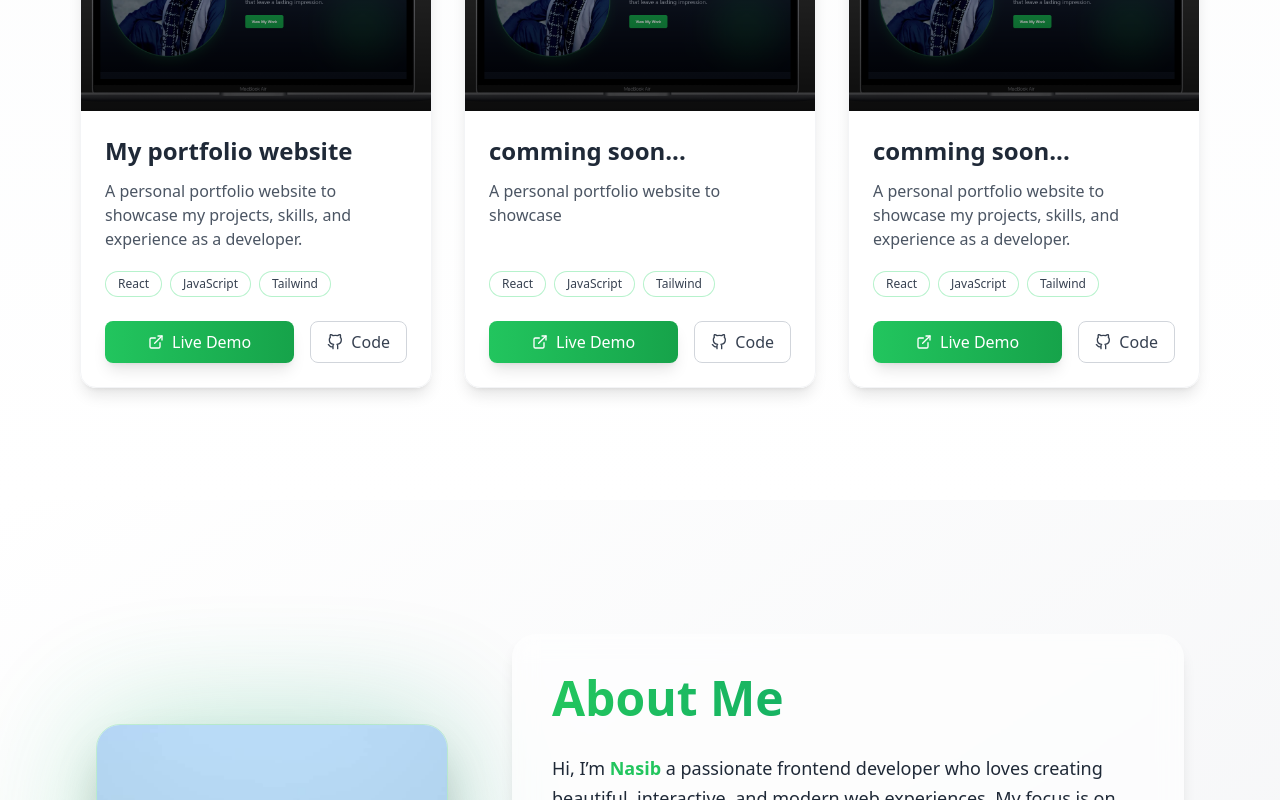
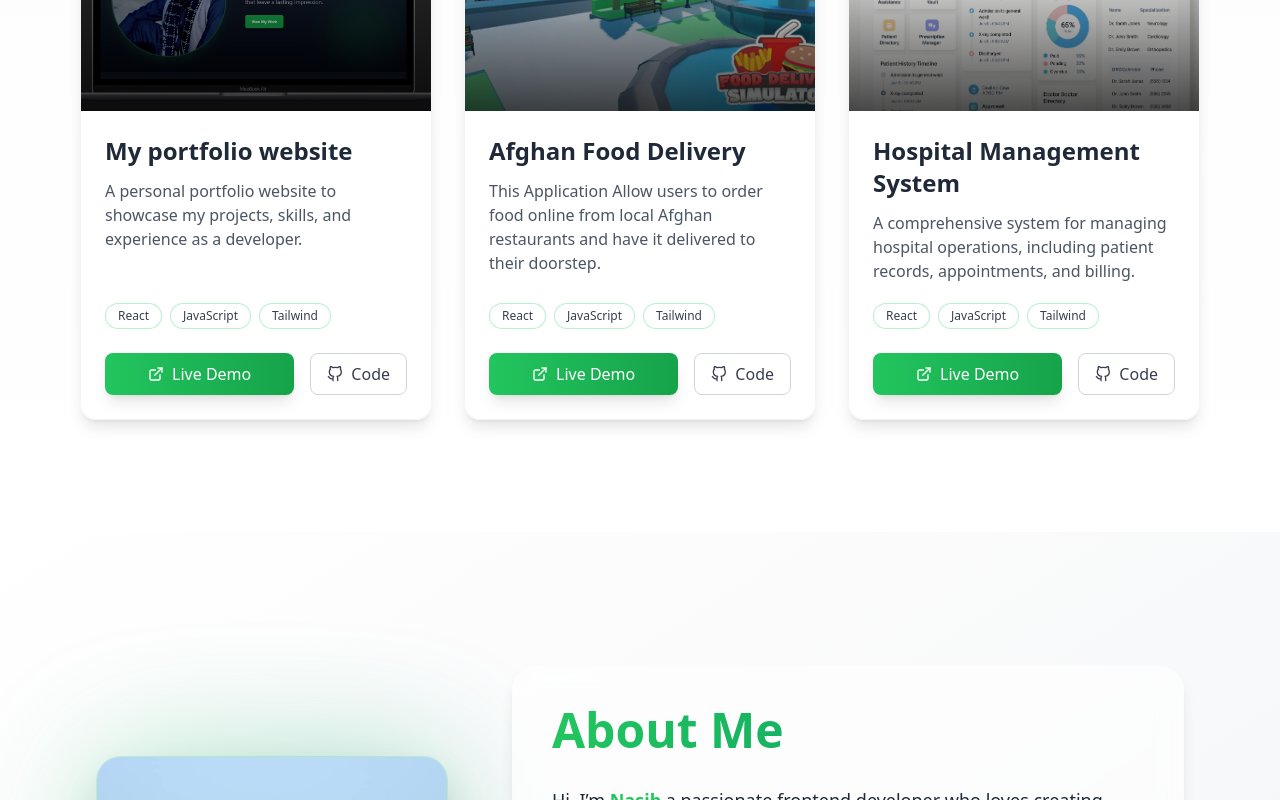
Before and after one commit to Nasibcs/new-portfolio, a React (Vite) app: page / in a window 1280 px wide. Shown: the part 1720-2520 px from the top of the page. Built offline with nearby package versions, Linux system fonts and the light colour scheme.

Commit message:
Update project files

```diff
--- a/src/Components/Projects/Projects.jsx
+++ b/src/Components/Projects/Projects.jsx
@@ -1,10 +1,11 @@
 import { motion } from "framer-motion";
 import { FiExternalLink, FiGithub } from "react-icons/fi";
-import img from "./images/image.png"
+import food from "./images/food.jpg"
 import elearn from "./images/elearna (2).png"
 import un from "./images/un.png"
 import form from "./images/form1.png"
 import portfolio from "./images/portfolio .png";
+import hospital from "./images/hospital.webp"
 const projects = [
   {
     title: "Elearna - Online Learning Platform",
@@ -39,19 +40,19 @@ const projects = [
      tags: ["React","JavaScript", "Tailwind"]
   },
     {
-    title: "comming soon...",
-    description: "A personal portfolio website to showcase ",
-    link: "https://new-portfolio-seven-taupe.vercel.app/",
-    repo: "https://github.com/yourusername/food-delivery",
-    image: portfolio,
+    title: "Afghan Food Delivery",
+    description: " This Application Allow users to order food online from local Afghan restaurants and have it delivered to their doorstep.",
+    link: "#",
+    repo: "#",
+    image: food,
      tags: ["React","JavaScript", "Tailwind"]
   },
     {
-    title: "comming soon...",
-    description: "A personal portfolio website to showcase my projects, skills, and experience as a developer.",
-    link: "https://new-portfolio-seven-taupe.vercel.app/",
-    repo: "https://github.com/yourusername/food-delivery",
-    image: portfolio,
+    title: "Hospital Management System",
+    description: " A comprehensive system for managing hospital operations, including patient records, appointments, and billing.",
+    link: "#",
+    repo: "#",
+    image: hospital,
      tags: ["React","JavaScript", "Tailwind"]
   },
 
```
Also changed, not shown: src/Components/Projects/images/food.jpg (added), src/Components/Projects/images/hospital.webp (added).
